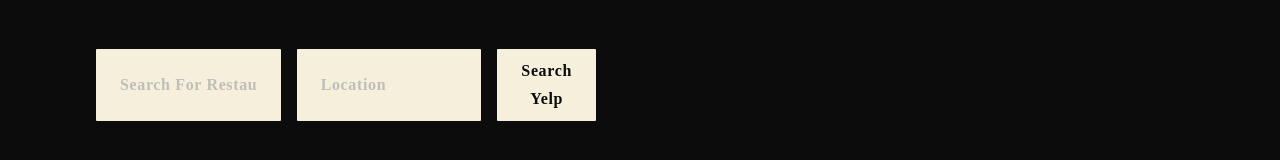
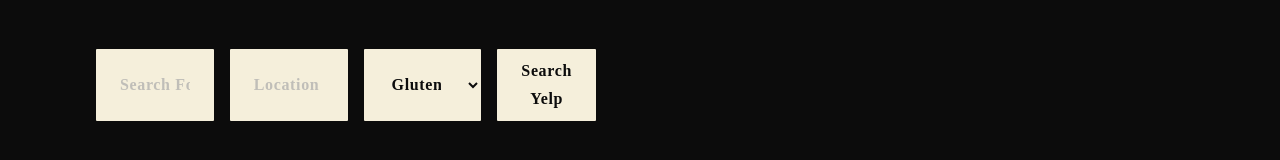
Before and after one commit to Liliyalexx/Mindful-Meals, a React (Vite) app: page / in a window 1280 px wide. Shown: the part 756-916 px from the top of the page. Built offline with nearby package versions, Linux system fonts and the light colour scheme; no server answers; the HTML template or start-up script is replaced by a standard one; a web font is replaced by a local one.

Commit message:
wip: Header.jsx modified and dropdown button is added, yelpApi.js created

```diff
--- a/src/api/yelpApi.js
+++ b/src/api/yelpApi.js
@@ -1,18 +1,14 @@
 import axios from 'axios';
-const YELP_API_KEY = process.env.YELP_API_KEY;
+
+const YELP_API_KEY = import.meta.env.VITE_YELP_API_KEY;
 
 const yelpApi = axios.create({
-  baseURL: 'https://api.yelp.com/v3/businesses/search',
+  baseURL: 'https://cors-anywhere.herokuapp.com/https://api.yelp.com/v3/businesses/search',
   headers: {
     Authorization: `Bearer ${YELP_API_KEY}`,
   },
 });
 
-/**
- * Fetches restaurants based on search query
- * @param {string} term - e.g. 'gluten free', 'vegan'
- * @param {string} location - e.g. 'New York'
- */
 export const searchYelp = async (term, location) => {
   try {
     const response = await yelpApi.get('', {
@@ -20,7 +16,7 @@
         term,
         location,
         categories: 'restaurants',
-        limit: 10, // Adjust the number of results
+        limit: 10,
       },
     });
 
--- a/src/container/Header/Header.jsx
+++ b/src/container/Header/Header.jsx
@@ -2,25 +2,19 @@
 import images from '../../constants/images';
 import './Header.css';
 import { SubHeading } from '../../components';
+import { searchYelp } from '../../api/yelpApi';
 
 const Header = () => {
   const [searchTerm, setSearchTerm] = useState('');
   const [location, setLocation] = useState('');
+  const [category, setCategory] = useState('gluten_free');
+  const [results, setResults] = useState([]);
 
   const handleSearch = async () => {
     try {
-      // Replace with your actual Yelp API call
-      const response = await fetch(
-        `https://api.yelp.com/v3/businesses/search?term=${searchTerm}&location=${location}`,
-        {
-          headers: {
-            Authorization: `Bearer ${process.env.REACT_APP_YELP_API_KEY}`,
-          },
-        }
-      );
-      const data = await response.json();
-      console.log('Yelp API results:', data.businesses);
-      // Handle the results (e.g., pass to parent component or update state)
+      const results = await searchYelp(`${searchTerm} ${category}`, location);
+      console.log('Yelp results:', results);
+      setResults(results);
     } catch (error) {
       console.error('Yelp API error:', error);
     }
@@ -50,6 +44,18 @@
             onChange={(e) => setLocation(e.target.value)}
             className="app__search-input"
           />
+          <select
+            value={category}
+            onChange={(e) => setCategory(e.target.value)}
+            className="app__search-input"
+          >
+            <option value="gluten_free">Gluten Free</option>
+            <option value="vegan">Vegan</option>
+            <option value="vegetarian">Vegetarian</option>
+            <option value="halal">Halal</option>
+            <option value="kosher">Kosher</option>
+            <option value="allergy friendly">Allergy Friendly</option>
+          </select>
           <button
             type="button"
             onClick={handleSearch}
```
